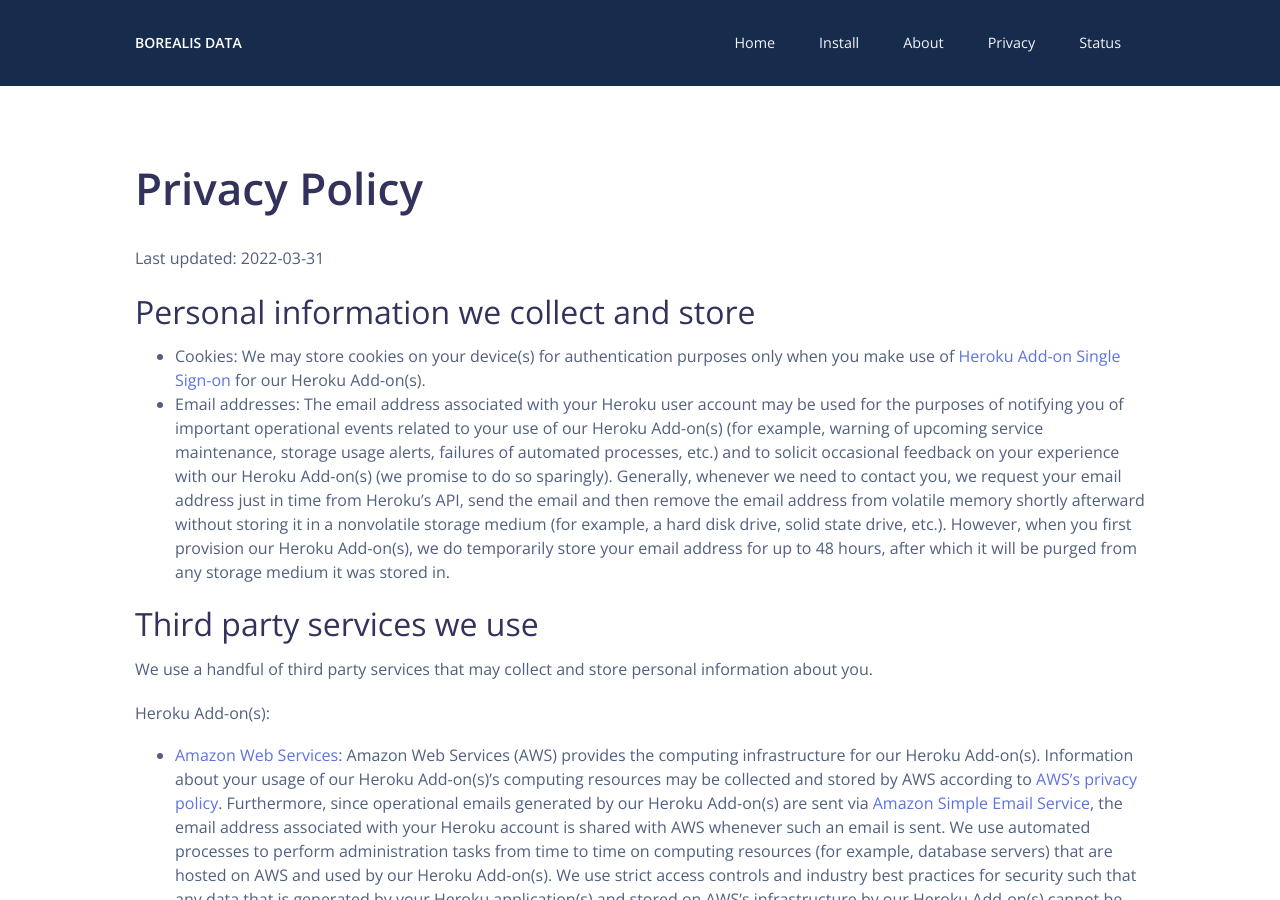
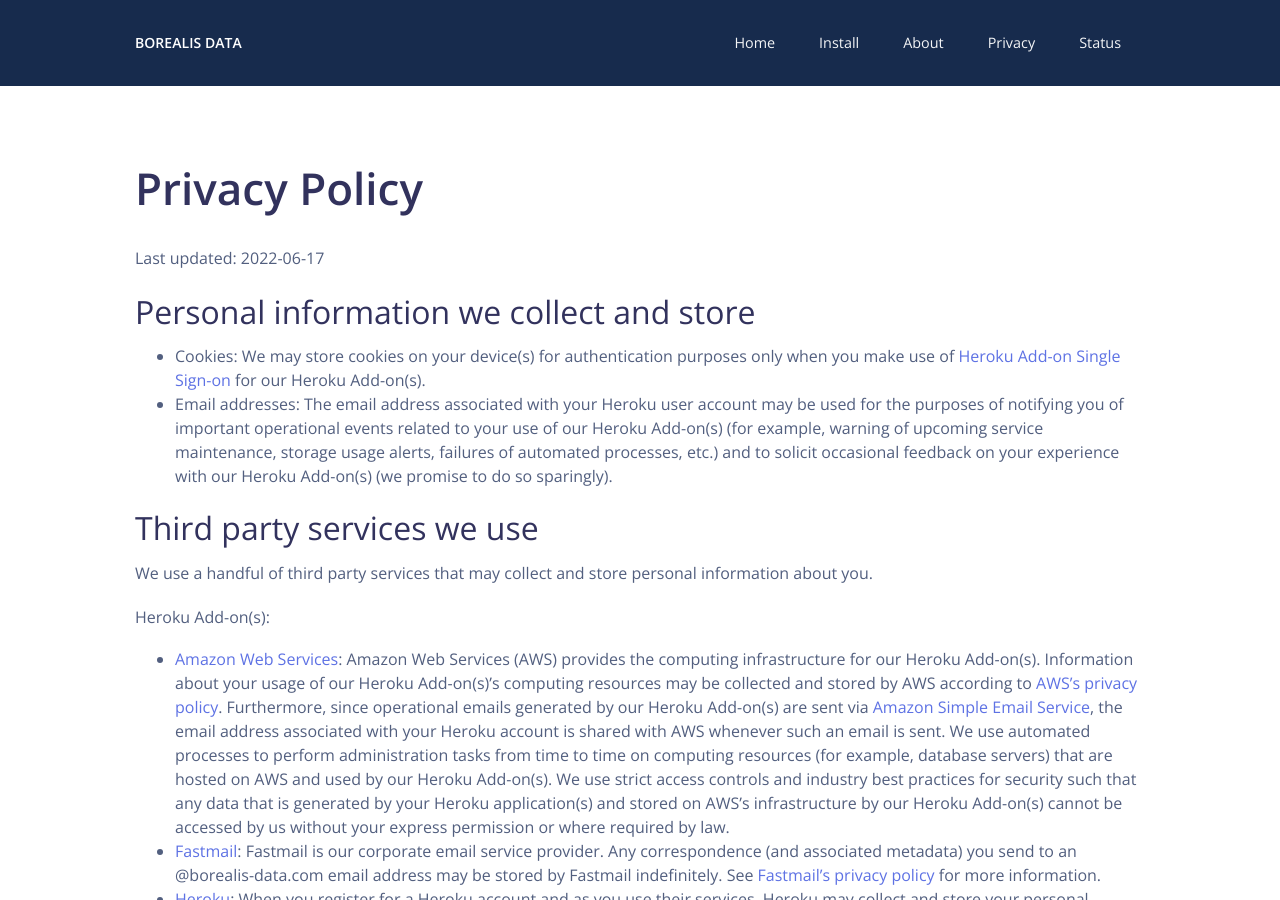
Before and after one commit to OldSneerJaw/borealis-data-www, a Jekyll site: the page built from _pages/privacy.md, in a window 1280 px wide and 900 px high. Built offline with Jekyll 4.4.1, drawn with Linux system fonts in a browser that asks for light colours; nearby versions of some CDN libraries.

Commit message:
No more time limit for stored email addresses
It has become clear that it is essential for the product support team to know which add-ons belong to which users. This cannot be determined effectively without storing each user's email address as a human-readable (and verifiable) personal identifier. Therefore, the privacy policy no longer puts a time limit on the storage of Heroku add-on user email addresses.

```diff
--- a/_pages/privacy.md
+++ b/_pages/privacy.md
@@ -3,12 +3,12 @@
 description: Privacy policy
 ---
 
-Last updated: 2022-03-31
+Last updated: 2022-06-17
 
 ## Personal information we collect and store
 
 * Cookies: We may store cookies on your device(s) for authentication purposes only when you make use of [Heroku Add-on Single Sign-on](https://devcenter.heroku.com/articles/add-on-single-sign-on) for our Heroku Add-on(s).
-* Email addresses: The email address associated with your Heroku user account may be used for the purposes of notifying you of important operational events related to your use of our Heroku Add-on(s) (for example, warning of upcoming service maintenance, storage usage alerts, failures of automated processes, etc.) and to solicit occasional feedback on your experience with our Heroku Add-on(s) (we promise to do so sparingly). Generally, whenever we need to contact you, we request your email address just in time from Heroku's API, send the email and then remove the email address from volatile memory shortly afterward without storing it in a nonvolatile storage medium (for example, a hard disk drive, solid state drive, etc.). However, when you first provision our Heroku Add-on(s), we do temporarily store your email address for up to 48 hours, after which it will be purged from any storage medium it was stored in.
+* Email addresses: The email address associated with your Heroku user account may be used for the purposes of notifying you of important operational events related to your use of our Heroku Add-on(s) (for example, warning of upcoming service maintenance, storage usage alerts, failures of automated processes, etc.) and to solicit occasional feedback on your experience with our Heroku Add-on(s) (we promise to do so sparingly).
 
 ## Third party services we use
 
```
